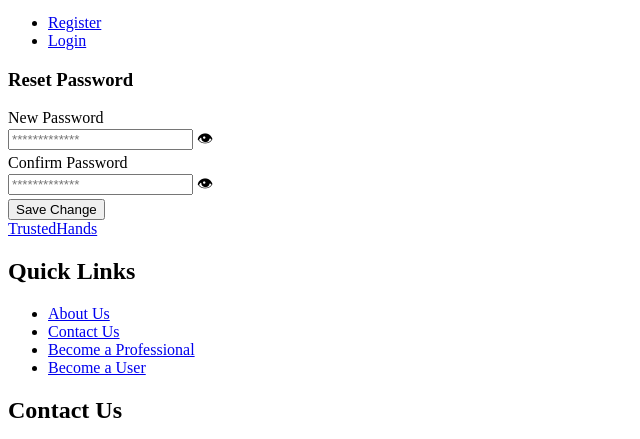
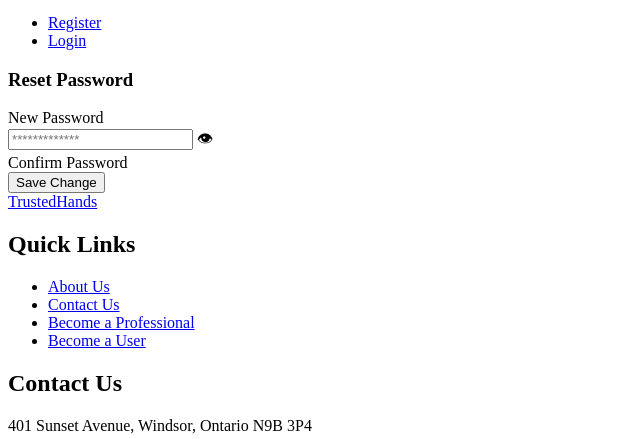
Before and after one commit to AdityaTohan/TrustedHands, a Django app: template user/templates/login/reset-password.html in a window 1280 px wide; the page is wider, and only the part inside the window is pictured. Shown: the part 607-1046 px from the top of that part, without its empty margins (0-640 px from the left). Run offline with Django 4.2, Linux system fonts and the light colour scheme; the template is opened without the code that fills it: values that come from a table or form of the project are taken from there, others are empty; data comes from the database, SQL or seed files in the repository; parts of the project's set-up code (start-up, migrations or seed data) failed here and were passed over.

Commit message:
Fixing Smtp

```diff
--- a/user/templates/login/reset-password.html
+++ b/user/templates/login/reset-password.html
@@ -29,10 +29,10 @@
               </div>
               <div class="form-group">
                 <label class="col-form-label">Confirm Password</label>
-                <div class="password-wrapper">
+<!--                 <div class="password-wrapper">
                   <input type="password" class="form-control" id="password-2" placeholder='*************' name="password2">
                   <span class="eye-icon" onclick="togglePassword2Visibility(this)">&#x1F441;</span>
-                </div>
+                </div> -->
                 {% if form.errors.password2 %}
                     <small class="text-danger">{{ form.errors.password2 }}</small>
                 {% endif %}
```
